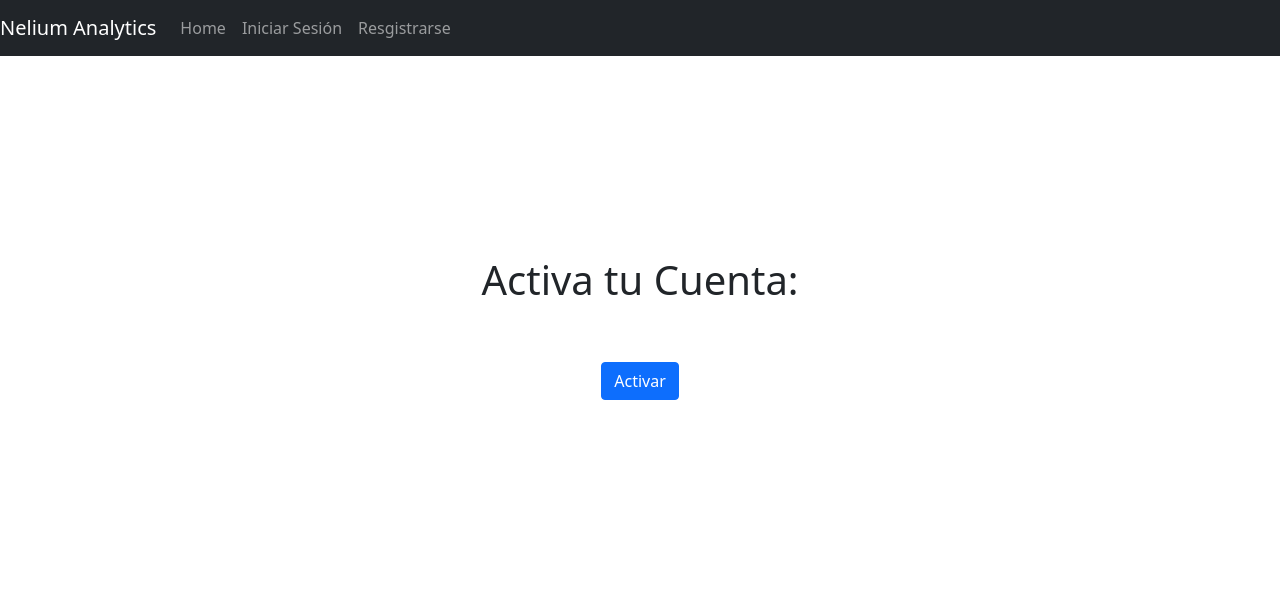
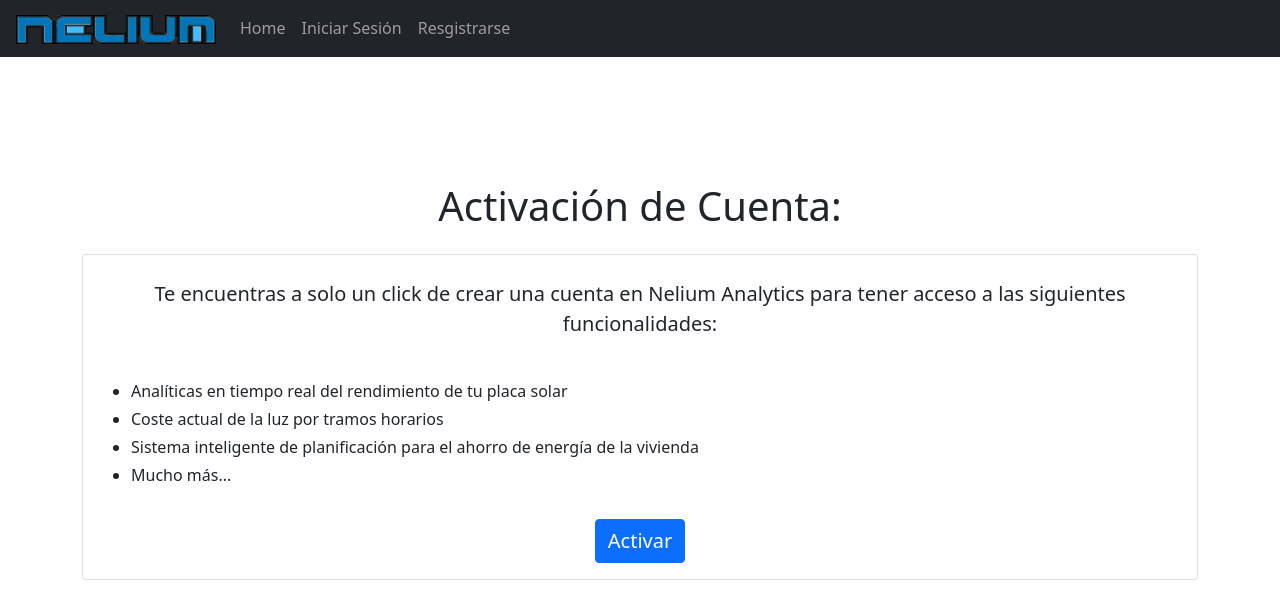
Before and after one commit to Pabcargam/TFG, a React (Create React App) app in the folder frontend/: page /activate/1/1 in a window 1280 px wide. Shown: the top 616 px of the page. Built offline with nearby package versions, Linux system fonts and the light colour scheme.

Commit message:
Nueva plantilla "Activate.js", ajuste de botones en "Home.js" y "Navbar.js"

```diff
--- a/frontend/src/components/Navbar.js
+++ b/frontend/src/components/Navbar.js
@@ -2,6 +2,7 @@
 import { Link } from 'react-router-dom';
 import { connect } from 'react-redux';
 import { logout } from '../actions/auth';
+import neliumImage from '../assets/NeliumTransparente.jpg';
 
 const Navbar = ({ logout, isAuthenticated }) => {
 
@@ -17,25 +18,19 @@
     );
 
     const linksAutenticados = () => (
-        <li className='nav-item'>
-            <a className='nav-link' href='#!' onClick={logout}>Cerrar Sesión</a>
-        </li>
+        <Fragment>
+            <li className='nav-item'>
+                <a className='nav-link' href='#!'>Analíticas</a>
+            </li>
+            <li className='nav-item'>
+                <a className='nav-link' href='#!' onClick={logout}>Cerrar Sesión</a>
+            </li>
+        </Fragment>
     );
 
     return (
-        <nav className='navbar navbar-expand-lg navbar-dark bg-dark'>
-            <Link className='navbar-brand' to='/'>Nelium Analytics</Link>
-            <button
-                className='navbar-toggler'
-                type='button'
-                data-toggle='collapse'
-                data-target='#navbarNav'
-                aria-controls='navbarNav'
-                aria-expanded='false'
-                aria-label='Toggle navigation'
-            >
-                <span className='navbar-toggler-icon'></span>
-            </button>
+        <nav className='navbar navbar-expand-lg navbar-dark bg-dark px-3' >
+            <Link className='navbar-brand' to='/'><img src={neliumImage} alt='Nelium Analytics' width='200px' height='100%'/></Link>
             <div className='collapse navbar-collapse' id='navbarNav'>
                 <ul className='navbar-nav'>
                     <li className='nav-item active'>
--- a/frontend/src/containers/Activate.js
+++ b/frontend/src/containers/Activate.js
@@ -20,18 +20,40 @@
 
     return (
         <div className='container'>
-            <div className='d-flex flex-column justify-content-center align-items-center'
-                style={{ marginTop: '200px' }}
+            <div
+                className='d-flex flex-column justify-content-center align-items-center'
+                style={{ marginTop: '125px' }}
             >
-                <h1>Activa tu Cuenta:</h1>
+                <h1 className='mb-4'>Activación de Cuenta:</h1>
+                <div class='card'>
+                    <div class='card-body'>
+                        <p
+                            class='card-text lead mt-2'
+                            style={{ textAlign: 'center', marginBottom: '40px' }}>
+
+                            <b>
+                                Te encuentras a solo un click de crear una cuenta en Nelium
+                                Analytics para tener acceso a las siguientes funcionalidades:
+                            </b>
+                        </p>
+                        <ul>
+                            <li className='mb-1'>Analíticas en tiempo real del rendimiento de tu placa solar</li>
+                            <li className='mb-1'>Coste actual de la luz por tramos horarios</li>
+                            <li className='mb-1'>Sistema inteligente de planificación para el ahorro de energía de la vivienda</li>
+                            <li className='mb-1'>Mucho más...</li>
+                        </ul>
+                        <div className='d-flex flex-column justify-content-center align-items-center'>
                             <button
                                 onClick={verify_account}
-                    style={{ marginTop: '50px' }}
                                 type='button'
-                    className='btn btn-primary'
+                                className='btn btn-primary mt-3'
+                                style={{ fontSize: '20px' }}
                             >
                                 Activar
                             </button>
+                        </div>
+                    </div>
+                </div>
             </div>
         </div>
     );
--- a/frontend/src/containers/Home.js
+++ b/frontend/src/containers/Home.js
@@ -1,16 +1,33 @@
 import React from 'react';
 import { Link } from 'react-router-dom';
+import { connect } from 'react-redux';
 
-const Home = () => (
+const Home = ({ isAuthenticated }) => {
+
+    const invitados = () => (
+        <Link className='btn btn-primary btn-lg' to='/login' role='button'>Iniciar Sesión</Link>
+    );
+
+    const autenticados = () => (
+        <a className='btn btn-primary btn-lg' href='#!'>Analíticas</a>
+    );
+
+    return (
         <div className='container'>
             <div class='jumbotron mt-5'>
                 <h1 class='display-4'>Bienvenido a Nelium Analytics!</h1>
                 <p class='lead'>Te mostramos estadísticas básicas sobre tu generación y consumo eléctrico</p>
                 <hr class='my-4' />
-            <p>Inicia sesión pulsando el siguiente botón:</p>
-            <Link class='btn btn-primary btn-lg' to='/login' role='button'>Iniciar Sesión</Link>
+
+                <p className='mt-3'>Inicia sesión pulsando el siguiente botón:</p>
+                {isAuthenticated ? autenticados() : invitados()}
             </div>
         </div>
     );
+};
 
-export default Home;
+const mapStateToProps = state => ({
+    isAuthenticated: state.auth.isAuthenticated
+});
+
+export default connect(mapStateToProps)(Home);
```
Also changed, not shown: frontend/src/assets/NeliumTransparente.jpg (added). Lines whose indentation alone changed are shown as unchanged.
